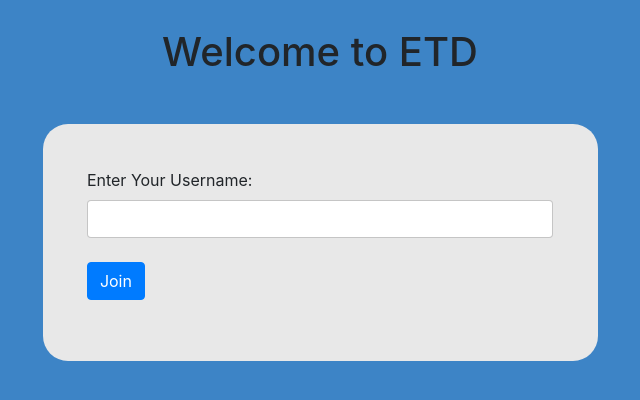
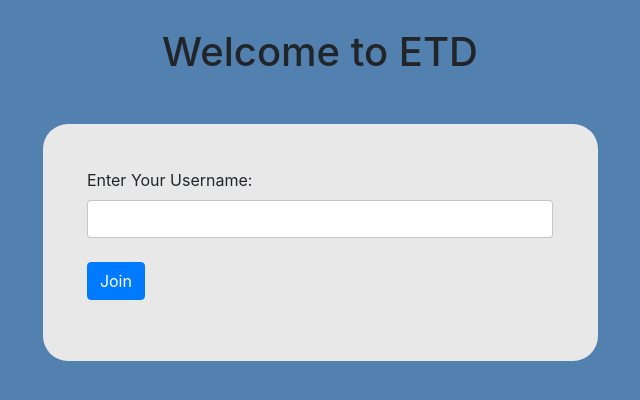
Before and after one commit to arminderk/Encrypto, a website: page index.html in a window 1280 px wide. Shown: the whole page, without its empty margins (320-960 px from the left). Drawn offline with nearby package versions, Linux system fonts and the light colour scheme; no server answers.

Commit message:
Another background change

```diff
--- a/index.html
+++ b/index.html
@@ -17,7 +17,7 @@
     </style>
   </head>
 
-  <body style="background: #3d84c6">
+  <body style="background: #5281af">
     <div class="container">
 
       <h1 class="display-5 text-center" style="margin-bottom: 50px">Welcome to ETD</h1>
```
